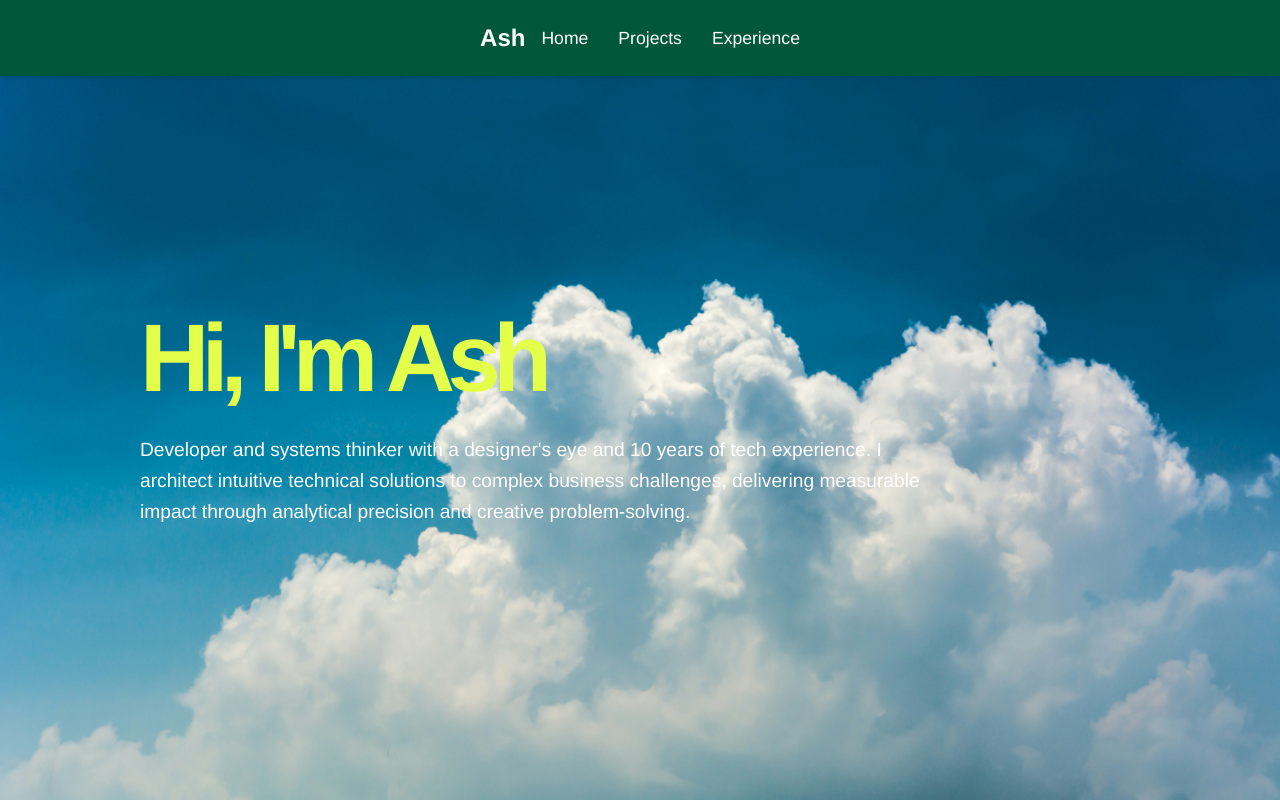
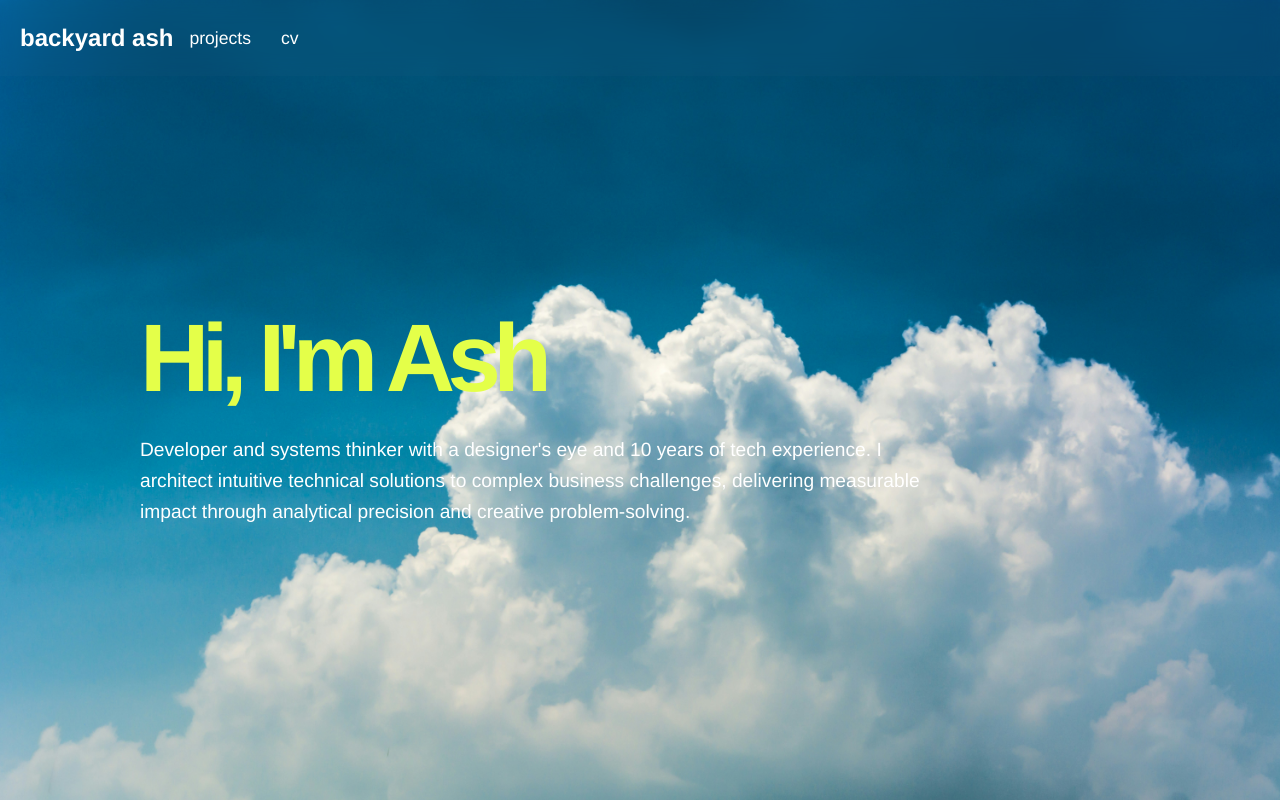
Before and after one commit to ashlei-t/backyardash, a React (Vite) app: page / in a window 1280 px wide. Built offline with nearby package versions, Linux system fonts and the light colour scheme.

Commit message:
projects page styling

```diff
--- a/src/App.css
+++ b/src/App.css
@@ -2,12 +2,17 @@
   --neon-green: rgb(228, 255, 73);
   --white: rgb(255, 255, 255);
   --dark-green: rgb(0, 87, 58);
+  --yellow: rgba(255, 255, 255, 0.015);
 }
 
 .intro-section {
   background-image: url('../src/assets/clouds.jpg');
   background-size: cover;
-  backdrop-filter: invert(80%);
+  height: 100vh;
+}
+
+.projects-section {
+  background-color: var(--dark-green);
   height: 100vh;
 }
 
@@ -20,21 +25,20 @@
 }
 
 .navbar {
-  background-color: var(--dark-green);
+  background-color: var(--yellow);
   color: var(--white);
   padding: 15px 20px;
   position: fixed;
   width: 100%;
   top: 0;
   z-index: 1000;
-  box-shadow: 0 2px 4px rgba(0, 0, 0, 0.1);
+  backdrop-filter: blur(10px);
 }
 
 .navbar-content {
   max-width: 1200px;
-  margin: 0 auto;
   display: flex;
-  justify-content: space-between;
+  justify-content: start;
   align-items: center;
 }
 
--- a/src/components/layout/Navbar.tsx
+++ b/src/components/layout/Navbar.tsx
@@ -5,11 +5,10 @@ function Navbar() {
     return (
         <nav className="navbar">
             <div className="navbar-content">
-                <Link to="/" className="navbar-brand">Ash</Link>
+                <Link to="/" className="navbar-brand">backyard ash</Link>
                 <div className="navbar-links">
-                    <Link to="/" className="nav-link">Home</Link>
-                    <Link to="/projects" className="nav-link">Projects</Link>
-                    <Link to="/experience" className="nav-link">Experience</Link>
+                    <Link to="/projects" className="nav-link">projects</Link>
+                    <Link to="/experience" className="nav-link">cv</Link>
                 </div>
             </div>
         </nav>
--- a/src/components/sections/Projects.tsx
+++ b/src/components/sections/Projects.tsx
@@ -1,4 +1,5 @@
 import { projects } from "../../constants/copy"
+import '../App.css';
 
 export default function Projects() {
   return (
```
